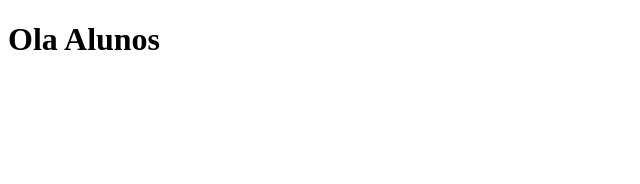
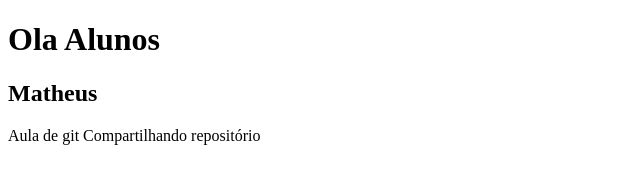
Before and after one commit to Kevinn-Araujoo/Colaborador-3B-anh-12-06, a plain HTML site: page index.html in a window 1280 px wide. Shown: the whole page, without its empty margins (0-640 px from the left). Drawn offline with Linux system fonts and the light colour scheme.

Commit message:
add h2, parágrafo

```diff
--- a/index.html
+++ b/index.html
@@ -7,6 +7,9 @@
 </head>
 <body>
     <h1>Ola Alunos</h1>
+     <h2>Matheus</h2>
+     <p>Aula de git Compartilhando repositório</p>
+
 
 </body>
 </html>
```
